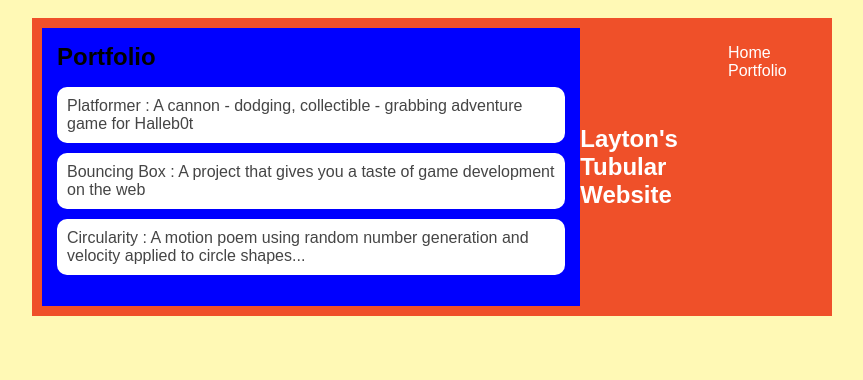
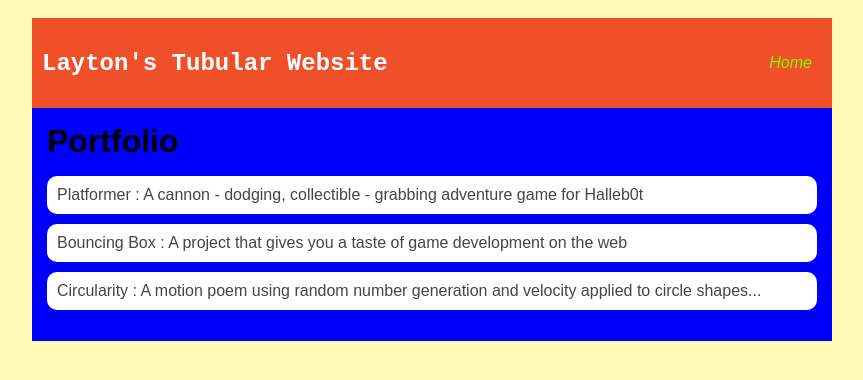
Before and after one commit to laytonsalty/laytonsalty.github.io, a plain HTML site: page portfolio.html in a window 1280 px wide. Shown: the whole page, without its empty margins (208-1071 px from the left). Drawn offline with Linux system fonts and the light colour scheme.

Commit message:
version ?

```diff
--- a/portfolio.html
+++ b/portfolio.html
@@ -8,6 +8,13 @@
     <body>
       <div id="all-contents">
         <nav>
+          <h1 class="yes">Layton's Tubular Website</h1>
+                    <ul id="nav-ul">
+                    <ul class="nav-ul">
+                    <a class="tree" href="index.html">Home</a>
+                    </ul>
+
+          </nav>
             <main>
                 <div class="content">
                     <h1>Portfolio</h1>
@@ -18,16 +25,7 @@
                     </ul>
                     </div>
             </main>
-            <h1>Layton's Tubular Website</h1>
-            <ul id="nav-ul">
-               <li class="nav-li">
-               <a class="nav-a" href="index.html">Home</a>
-             </li>
-             <li class="nav-li">
-               <a class="nav-a" href="portfolio.html">Portfolio</a>
-             </li>
          </ul>
-     </nav>
       </div>
     </body>
 </html>
--- a/projects/platformer/platformer.js
+++ b/projects/platformer/platformer.js
@@ -43,7 +43,7 @@ $(function () {
     // Create platforms
     // You must decide the x position, y position, width, and height of the platforms
     // example usage: createPlatform(x,y,width,height)
-
+      createPlatform(200, 650, 800, 15)
 
 
 
@@ -61,7 +61,7 @@ $(function () {
     // You must decide the wall you want the cannon on, the position on the wall, and the time between shots in milliseconds
     // Your wall choices are: 'top' 'left' 'right' and 'bottom'
     // example usage: createCannon(side, position, delay, width, height)
-
+createCannon(down, 45, 1, 600, 50)
 
 
 
--- a/style.css
+++ b/style.css
@@ -7,6 +7,14 @@ body {
 #all-contents {
   max-width: 800px;
     margin: auto;
+}
+.yes{
+  font-family: 'Courier New', Courier, monospace;
+}
+
+.tree {
+  color: rgb(127, 255, 0);
+  font-style: oblique;
 }
 
 /* navigation menu */
@@ -26,9 +34,9 @@ h1 {
 #nav-ul {
     list-style-image: none;
 }
-.nav-li {
+.nav-ul {
     display: inline-block;
-    padding: 0 10px;
+    padding: 10px;
 }
 a {
     text-decoration: none;
```
Also changed, not shown: index.html (+1 -1 lines).
